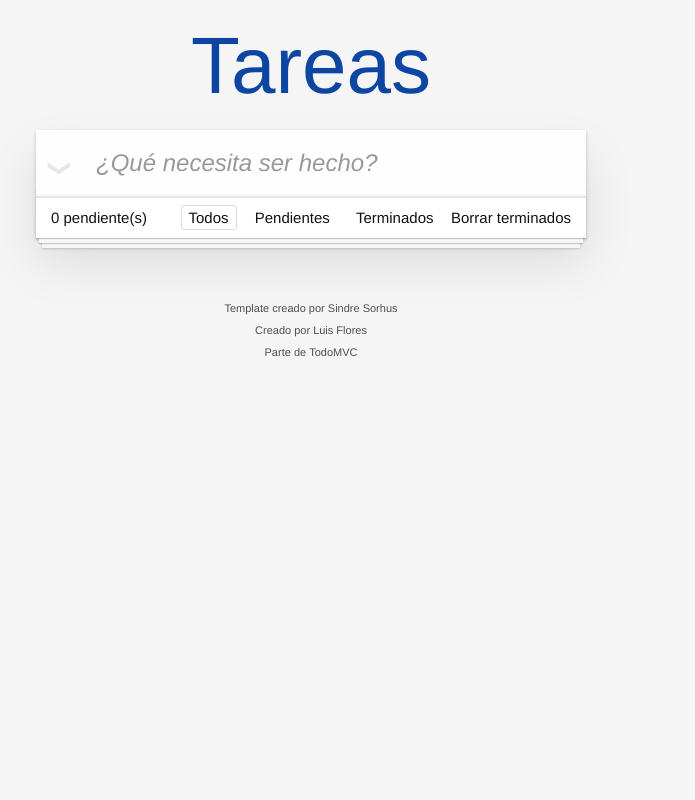
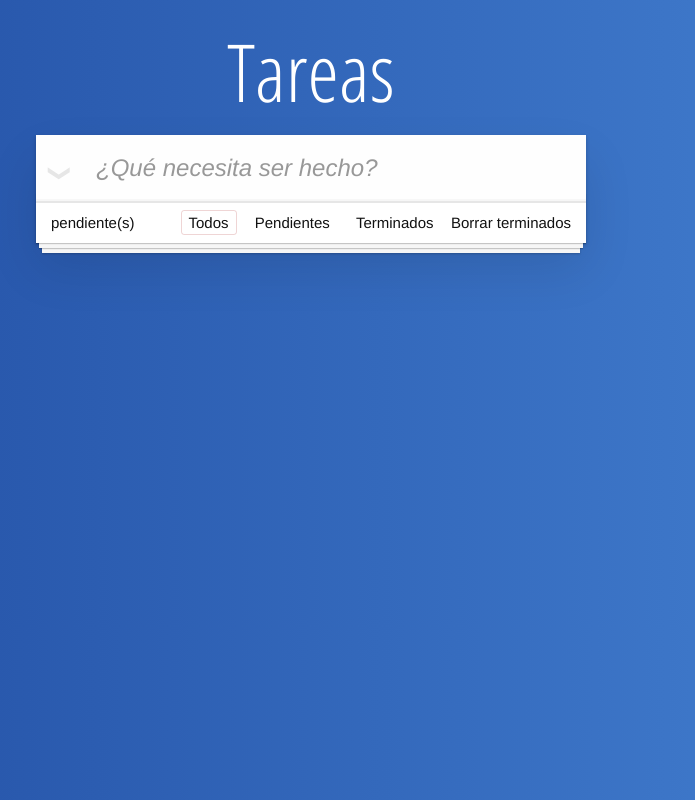
Before and after one commit to louis-00/Keny-, a website built with webpack: page src/index.html in a window 1280 px wide. Shown: the whole page, without its empty margins (329-1024 px from the left). Built offline with nearby package versions, Linux system fonts and the light colour scheme.

Commit message:
cambia de color de fondo

```diff
--- a/src/index.html
+++ b/src/index.html
@@ -3,13 +3,16 @@
 	<head>
 		<meta charset="utf-8">
 		<meta name="viewport" content="width=device-width, initial-scale=1">
-        <!-- <link href="https://cdn.jsdelivr.net/npm/bootstrap@5.0.1/dist/css/bootstrap.min.css" rel="stylesheet" integrity="sha384-+0n0xVW2eSR5OomGNYDnhzAbDsOXxcvSN1TPprVMTNDbiYZCxYbOOl7+AMvyTG2x" crossorigin="anonymous"> -->
+		<link rel="preconnect" href="https://fonts.googleapis.com">
+		<link rel="preconnect" href="https://fonts.gstatic.com" crossorigin>
+		<link href="https://fonts.googleapis.com/css2?family=Open+Sans+Condensed:wght@300&display=swap" rel="stylesheet">
+		<!-- <link href="https://cdn.jsdelivr.net/npm/bootstrap@5.1.3/dist/css/bootstrap.min.css" rel="stylesheet" integrity="sha384-1BmE4kWBq78iYhFldvKuhfTAU6auU8tT94WrHftjDbrCEXSU1oBoqyl2QvZ6jIW3" crossorigin="anonymous"> -->
 		<title>Xihutec Tasks</title>
 	</head>
 	<body>
 		<section class="todoapp">
 			<header class="header">
-				<h1>Tareas</h1>
+				<h1 style="font-family: 'Open Sans Condensed', sans-serif;">Tareas</h1>
 				<input class="new-todo" placeholder="¿Qué necesita ser hecho?" autofocus>
 			</header>
 			<!-- This section should be hidden by default and shown when there are todos -->
@@ -40,7 +43,7 @@
 			<!-- This footer should hidden by default and shown when there are todos -->
 			<footer class="footer">
 				<!-- This should be `0 items left` by default -->
-				<span class="todo-count"><strong>0</strong> pendiente(s)</span>
+				<span class="todo-count"><strong class="numTask"></strong> pendiente(s)</span>
 				<!-- Remove this if you don't implement routing -->
 				<ul class="filters">
 					<li>
@@ -59,10 +62,6 @@
 		</section>
 		<footer class="info">
 
-			<p>Template creado por <a href="http://sindresorhus.com">Sindre Sorhus</a></p>
-			<!-- Change this out with your name and url ↓ -->
-			<p>Creado por Luis Flores</a></p>
-			<p>Parte de <a href="http://todomvc.com">TodoMVC</a></p>
 		</footer>
 
 
--- a/src/js/compononte.js
+++ b/src/js/compononte.js
@@ -9,6 +9,7 @@ const txtInput = document.querySelector('.new-todo');
 const btnCompsHtml = document.querySelector('.clear-completed');
 const ulFiltros = document.querySelector('.filters');
 const filtros = document.querySelectorAll('filtro')
+const numTask = 0;
 
 export const crearTareaHtml = (tarea) => {
 
@@ -25,9 +26,12 @@ export const crearTareaHtml = (tarea) => {
     const div = document.createElement('div');
     div.innerHTML = htmlTarea;
 
+    numTask = numTask + 1;
+
     divTodoList.append(div.firstElementChild);
 
     return div.firstElementChild;
+
 
 }
 
--- a/src/styles.css
+++ b/src/styles.css
@@ -23,14 +23,19 @@ button {
 body {
 	font: 14px 'Helvetica Neue', Helvetica, Arial, sans-serif;
 	line-height: 1.4em;
-	background: #f5f5f5;
-	color: #111111;
+    background: rgb(36,81,166);
+    background: linear-gradient(90deg, rgba(36,81,166,1) 11%, rgba(68,129,210,1) 100%);
+    padding: 5px 30px;	color: #111111;
 	min-width: 230px;
 	max-width: 550px;
 	margin: 0 auto;
 	-webkit-font-smoothing: antialiased;
 	-moz-osx-font-smoothing: grayscale;
 	font-weight: 300;
+}
+
+p {
+	color: #fff;
 }
 
 :focus {
@@ -74,7 +79,7 @@ body {
 	font-size: 80px;
 	font-weight: 200;
 	text-align: center;
-	color: #0d46a0;
+	color: #fff;
 	-webkit-text-rendering: optimizeLegibility;
 	-moz-text-rendering: optimizeLegibility;
 	text-rendering: optimizeLegibility;
```
